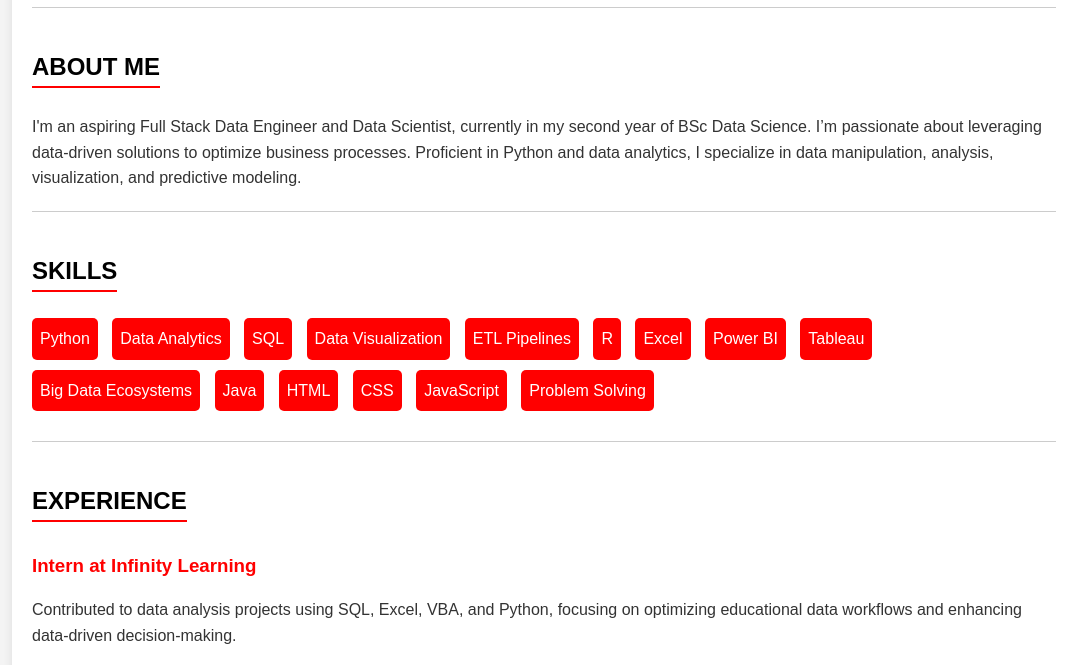
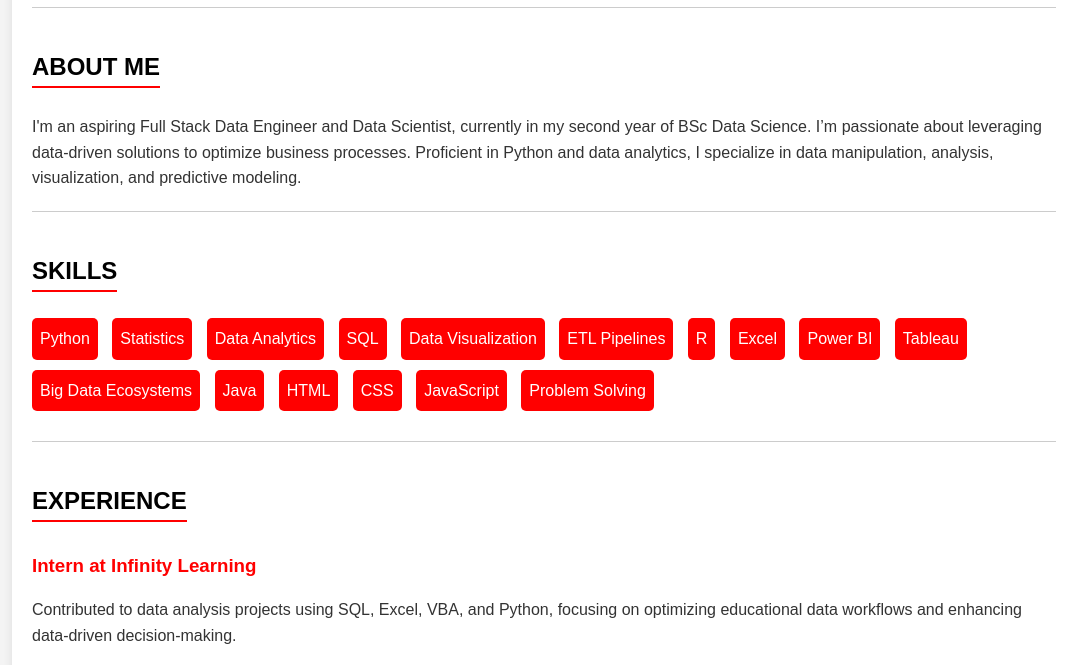
Before and after one commit to AmaanPatel786/MyPortFolio, a plain HTML site: page Portfolio/index.html in a window 1280 px wide. Shown: the part 106-771 px from the top of the page, without its empty margins (96-1168 px from the left). Drawn offline with Linux system fonts and the light colour scheme.

Commit message:
index.html

```diff
--- a/Portfolio/index.html
+++ b/Portfolio/index.html
@@ -96,6 +96,7 @@
         <h2>Skills</h2>
         <ul class="skills">
             <li>Python</li>
+            <li>Statistics</li>
             <li>Data Analytics</li>
             <li>SQL</li>
             <li>Data Visualization</li>
```
